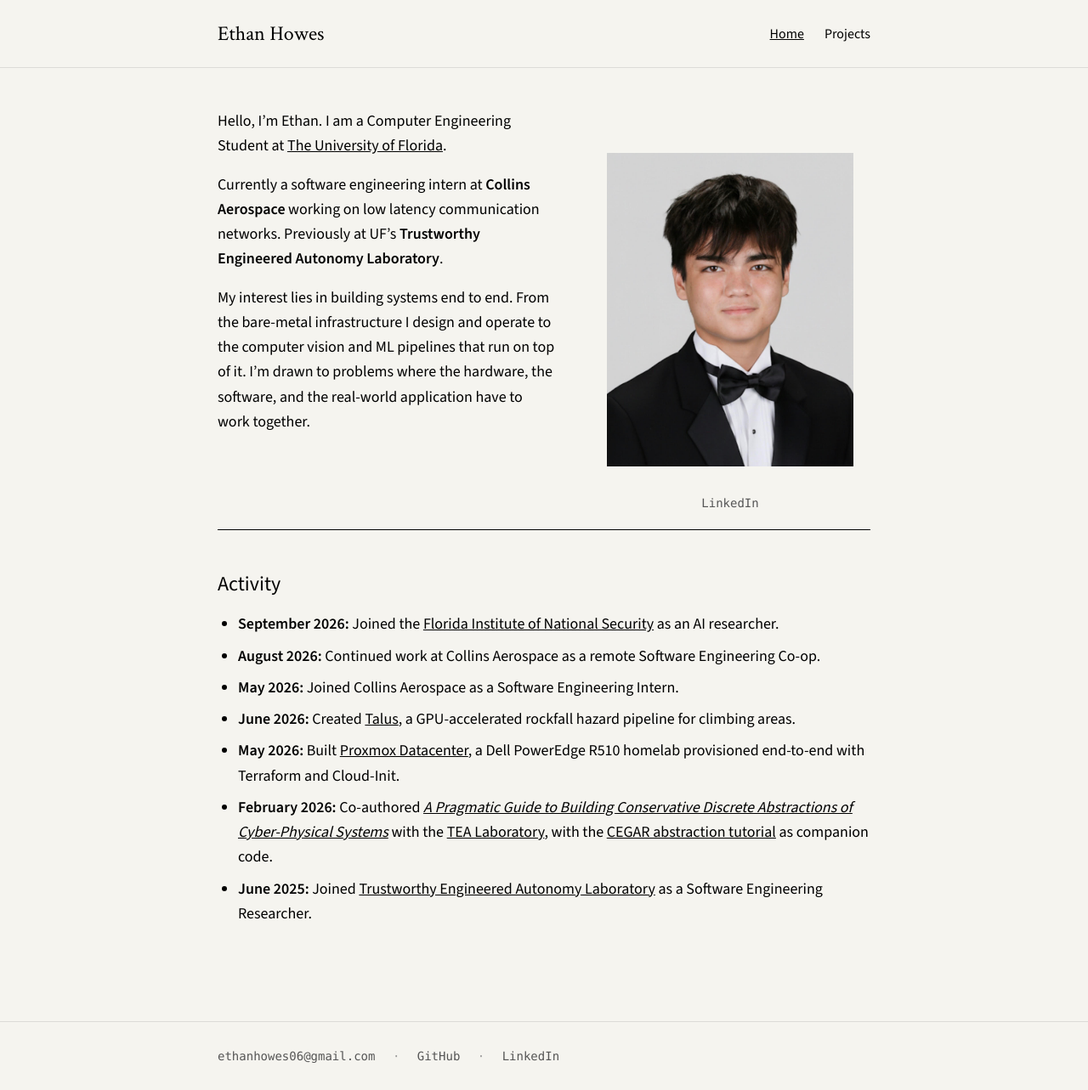
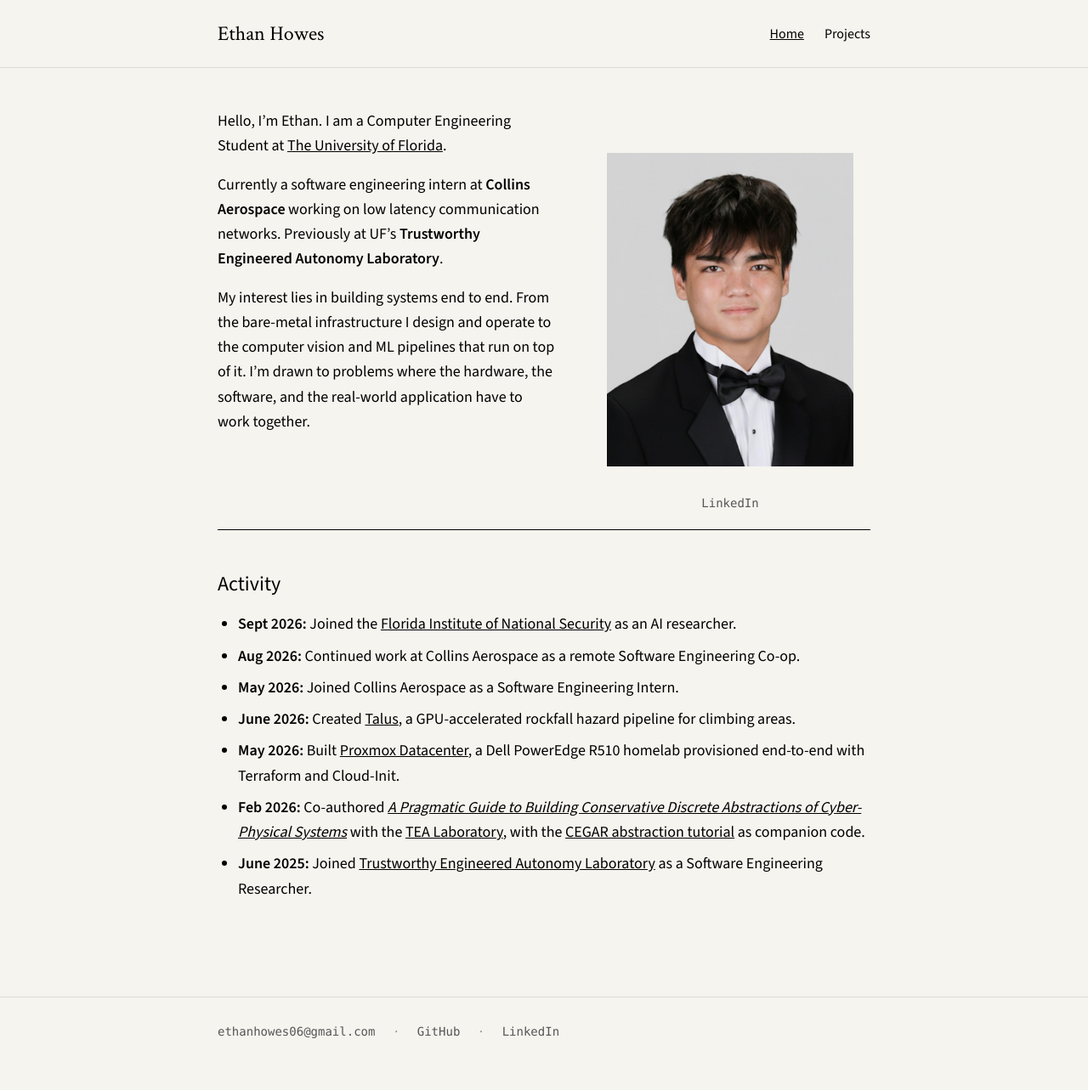
Before and after one commit to ethan-howes/ethan-howes.github.io, a Jekyll site: the page built from index.md, in a window 1280 px wide. Shown: the whole page at 85% size. Built offline with Jekyll 4.4.1, drawn with Linux system fonts in a browser that asks for light colours; after the commit the page ends 1254 px from its top, so only the background shows below that.

Commit message:
style: updated month names to be shorter

```diff
--- a/index.md
+++ b/index.md
@@ -17,10 +17,10 @@ My interest lies in building systems end to end. From the bare-metal infrastruct
 ---
 
 <h3> Activity</h3>
-- **September 2026:** Joined the [Florida Institute of National Security](https://fins.institute.ufl.edu/) as an AI researcher.
-- **August 2026:** Continued work at Collins Aerospace as a remote Software Engineering Co-op.
+- **Sept 2026:** Joined the [Florida Institute of National Security](https://fins.institute.ufl.edu/) as an AI researcher.
+- **Aug 2026:** Continued work at Collins Aerospace as a remote Software Engineering Co-op.
 - **May 2026:** Joined Collins Aerospace as a Software Engineering Intern.
 - **June 2026:** Created [Talus](/projects/talus/), a GPU-accelerated rockfall hazard pipeline for climbing areas.
 - **May 2026:** Built [Proxmox Datacenter](/projects/proxmox-datacenter/), a Dell PowerEdge R510 homelab provisioned end-to-end with Terraform and Cloud-Init.
-- **February 2026:** Co-authored [*A Pragmatic Guide to Building Conservative Discrete Abstractions of Cyber-Physical Systems*](https://arxiv.org/abs/2608.10254) with the [TEA Laboratory](https://tea.ece.ufl.edu/), with the [CEGAR abstraction tutorial](https://github.com/ethan-howes/cegar-abstraction-tutorial) as companion code.
+- **Feb 2026:** Co-authored [*A Pragmatic Guide to Building Conservative Discrete Abstractions of Cyber-Physical Systems*](https://arxiv.org/abs/2608.10254) with the [TEA Laboratory](https://tea.ece.ufl.edu/), with the [CEGAR abstraction tutorial](https://github.com/ethan-howes/cegar-abstraction-tutorial) as companion code.
 - **June 2025:** Joined [Trustworthy Engineered Autonomy Laboratory](https://tea.ece.ufl.edu/) as a Software Engineering Researcher.
```
